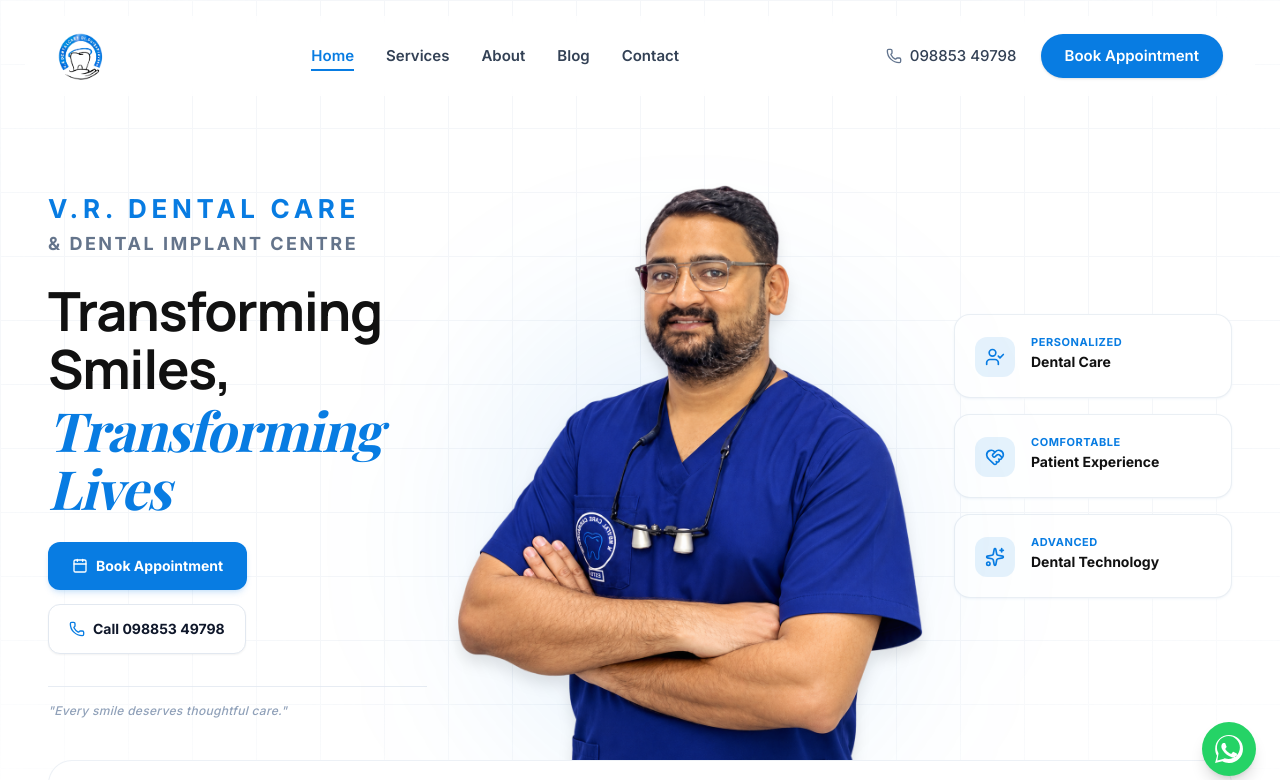
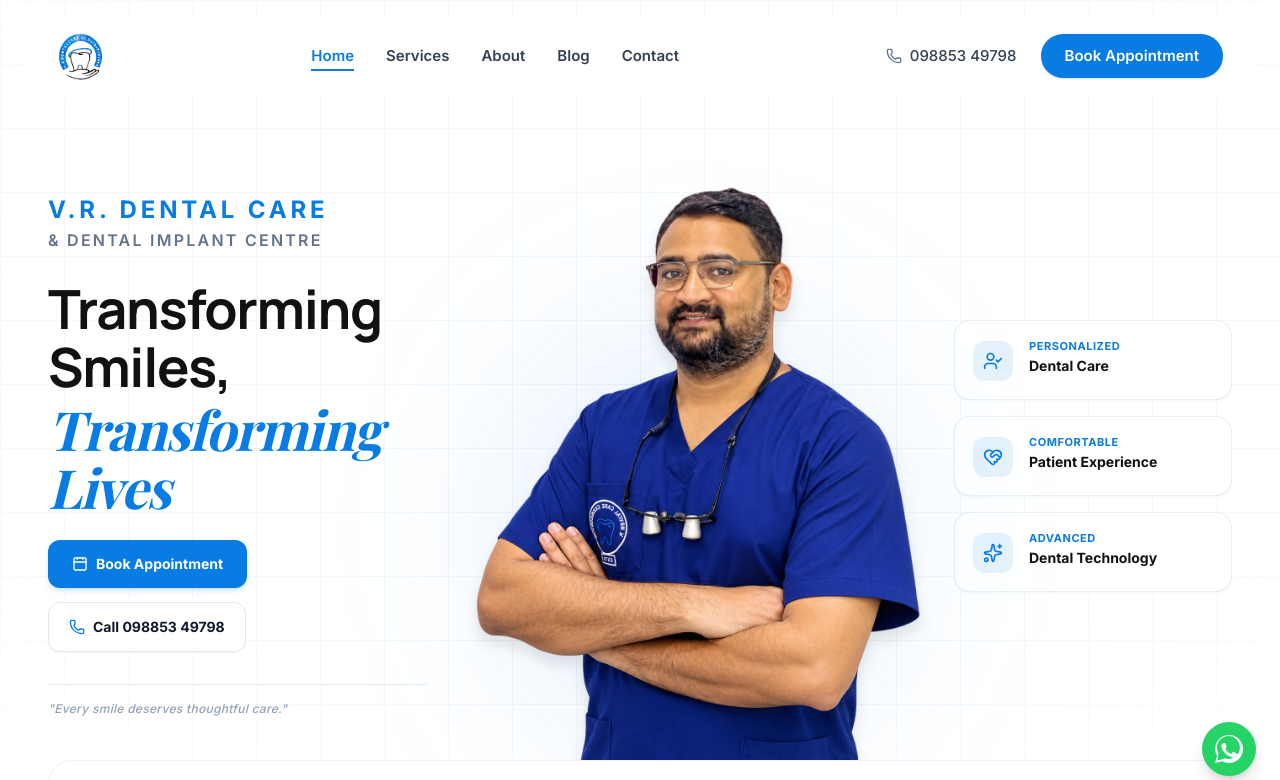
Before and after one commit to JabeerShaik786/Kiran-s-Heart-Care, a Next.js app: page /Kiran-s-Heart-Care/ in a window 1280 px wide. Shown: the top 780 px of the page. Built offline with nearby package versions, Linux system fonts and the light colour scheme.

Commit message:
Refine hero section: doctor image sizing, spacing, hierarchy, and card padding

```diff
--- a/src/components/Hero.tsx
+++ b/src/components/Hero.tsx
@@ -72,7 +72,7 @@
   return (
     <section
       id="home"
-      className="relative min-h-[92vh] lg:min-h-screen w-full flex items-center pt-28 pb-16 lg:pb-0 overflow-hidden bg-white"
+      className="relative min-h-[90vh] lg:min-h-screen w-full flex items-center pt-24 md:pt-26 lg:pt-28 pb-12 lg:pb-0 overflow-hidden bg-white"
     >
       {/* Extremely Subtle Editorial Grid Pattern */}
       <div className="absolute inset-0 bg-[linear-gradient(to_right,#e2e8f0_1px,transparent_1px),linear-gradient(to_bottom,#e2e8f0_1px,transparent_1px)] bg-[size:4rem_4rem] [mask-image:radial-gradient(ellipse_80%_80%_at_50%_40%,#000_60%,transparent_100%)] opacity-35 pointer-events-none" />
@@ -93,11 +93,11 @@
             className="lg:col-span-4 flex flex-col items-start text-left self-center py-6"
           >
             {/* Clinic Heading */}
-            <motion.div variants={fadeUpVariant} className="flex flex-col items-start gap-1.5 mb-6">
-              <span className="text-xl sm:text-2xl md:text-[26px] font-extrabold tracking-[0.18em] text-[#087CE2] uppercase leading-tight">
+            <motion.div variants={fadeUpVariant} className="flex flex-col items-start gap-1 mb-7">
+              <span className="text-lg sm:text-xl md:text-[22px] lg:text-[24px] font-extrabold tracking-[0.16em] text-[#087CE2] uppercase leading-tight caret-transparent">
                 V.R. DENTAL CARE
               </span>
-              <span className="text-sm sm:text-base md:text-lg font-bold tracking-[0.14em] text-[#64748B] uppercase leading-snug">
+              <span className="text-xs sm:text-sm md:text-base font-semibold tracking-[0.14em] text-[#64748B] uppercase leading-snug">
                 & DENTAL IMPLANT CENTRE
               </span>
             </motion.div>
@@ -154,13 +154,13 @@
             variants={doctorVariant}
             initial="hidden"
             animate="visible"
-            className="lg:col-span-5 relative w-full flex flex-col items-center justify-end self-end mt-4 lg:mt-0"
+            className="lg:col-span-5 relative w-full flex flex-col items-center justify-end self-end mt-4 lg:mt-0 lg:pl-4"
           >
             {/* Subtle Soft Blue Glow behind Doctor */}
             <div className="absolute bottom-8 w-[75%] h-[65%] bg-[#087CE2]/12 rounded-full blur-[95px] pointer-events-none" />
 
             {/* Doctor Image Container (Bottom Aligned, Transparent PNG, Head-to-Torso visible) */}
-            <div className="relative w-full h-[480px] sm:h-[550px] lg:h-[620px] xl:h-[660px] flex items-end justify-center z-10 overflow-visible">
+            <div className="relative w-full h-[440px] sm:h-[500px] lg:h-[570px] xl:h-[610px] flex items-end justify-center z-10 overflow-visible">
               <Image
                 src={getAssetPath("/doctor.png")}
                 alt="Dr. V.R. Dental Care & Dental Implant Centre"
@@ -180,13 +180,13 @@
             variants={rightStackVariant}
             initial="hidden"
             animate="visible"
-            className="lg:col-span-3 flex flex-col gap-4 self-center py-6 w-full max-w-md mx-auto lg:max-w-none"
+            className="lg:col-span-3 flex flex-col gap-3.5 sm:gap-4 self-center py-6 w-full max-w-md mx-auto lg:max-w-none"
           >
             {/* Information Block 1 */}
             <motion.div
               variants={rightItemVariant}
               whileHover={{ x: 4, transition: { duration: 0.2 } }}
-              className="p-5 rounded-2xl bg-white border border-slate-200/70 shadow-sm shadow-slate-100 flex items-start gap-4 transition-all duration-300 hover:border-[#087CE2]/30 hover:shadow-md"
+              className="p-4 sm:p-4.5 rounded-2xl bg-white border border-slate-200/70 shadow-sm shadow-slate-100 flex items-start gap-4 transition-all duration-300 hover:border-[#087CE2]/30 hover:shadow-md"
             >
               <div className="w-10 h-10 rounded-xl bg-[#087CE2]/10 text-[#087CE2] flex items-center justify-center shrink-0 mt-0.5">
                 <UserCheck className="w-5 h-5 text-[#087CE2]" />
@@ -205,7 +205,7 @@
             <motion.div
               variants={rightItemVariant}
               whileHover={{ x: 4, transition: { duration: 0.2 } }}
-              className="p-5 rounded-2xl bg-white border border-slate-200/70 shadow-sm shadow-slate-100 flex items-start gap-4 transition-all duration-300 hover:border-[#087CE2]/30 hover:shadow-md"
+              className="p-4 sm:p-4.5 rounded-2xl bg-white border border-slate-200/70 shadow-sm shadow-slate-100 flex items-start gap-4 transition-all duration-300 hover:border-[#087CE2]/30 hover:shadow-md"
             >
               <div className="w-10 h-10 rounded-xl bg-[#087CE2]/10 text-[#087CE2] flex items-center justify-center shrink-0 mt-0.5">
                 <HeartHandshake className="w-5 h-5 text-[#087CE2]" />
@@ -224,7 +224,7 @@
             <motion.div
               variants={rightItemVariant}
               whileHover={{ x: 4, transition: { duration: 0.2 } }}
-              className="p-5 rounded-2xl bg-white border border-slate-200/70 shadow-sm shadow-slate-100 flex items-start gap-4 transition-all duration-300 hover:border-[#087CE2]/30 hover:shadow-md"
+              className="p-4 sm:p-4.5 rounded-2xl bg-white border border-slate-200/70 shadow-sm shadow-slate-100 flex items-start gap-4 transition-all duration-300 hover:border-[#087CE2]/30 hover:shadow-md"
             >
               <div className="w-10 h-10 rounded-xl bg-[#087CE2]/10 text-[#087CE2] flex items-center justify-center shrink-0 mt-0.5">
                 <Sparkles className="w-5 h-5 text-[#087CE2]" />
```
